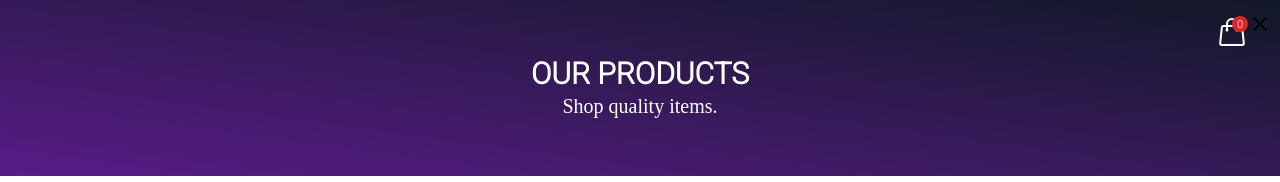
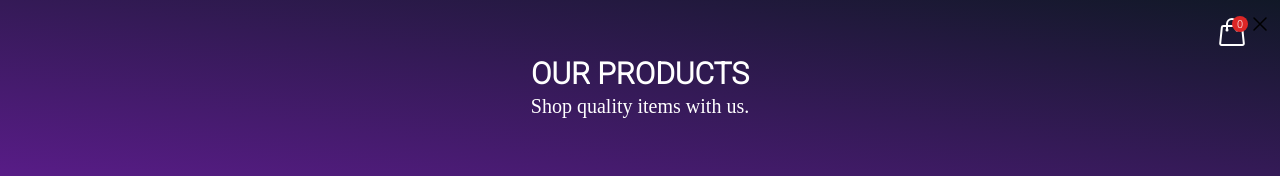
Before and after one commit to codeCrown12/vue-interview, a Vue app in the folder shopping-app/: page / in a window 1280 px wide. Shown: the top 182 px of the page. Built offline with nearby package versions, Linux system fonts and the light colour scheme; no server answers; a web font is replaced by a local one.

Commit message:
caption update

```diff
--- a/shopping-app/src/views/HomeView.vue
+++ b/shopping-app/src/views/HomeView.vue
@@ -83,7 +83,7 @@
       <div class="flex justify-center items-center text-center mt-2">
         <div>
           <h2 class="text-3xl font-extrabold uppercase">our products</h2>
-          <h4 class="font-cursive text-xl">Shop quality items.</h4>
+          <h4 class="font-cursive text-xl">Shop quality items with us.</h4>
         </div>
       </div>
 
```
